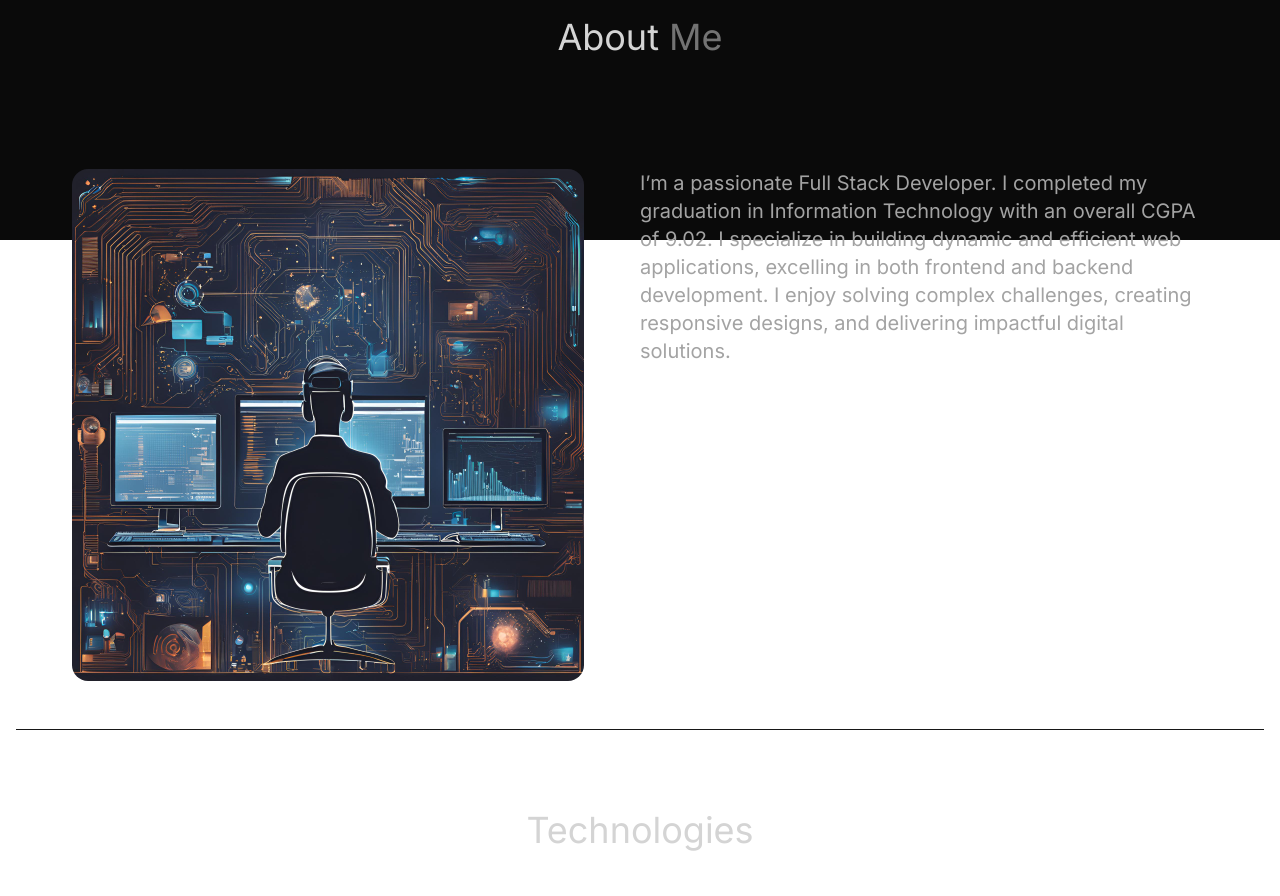
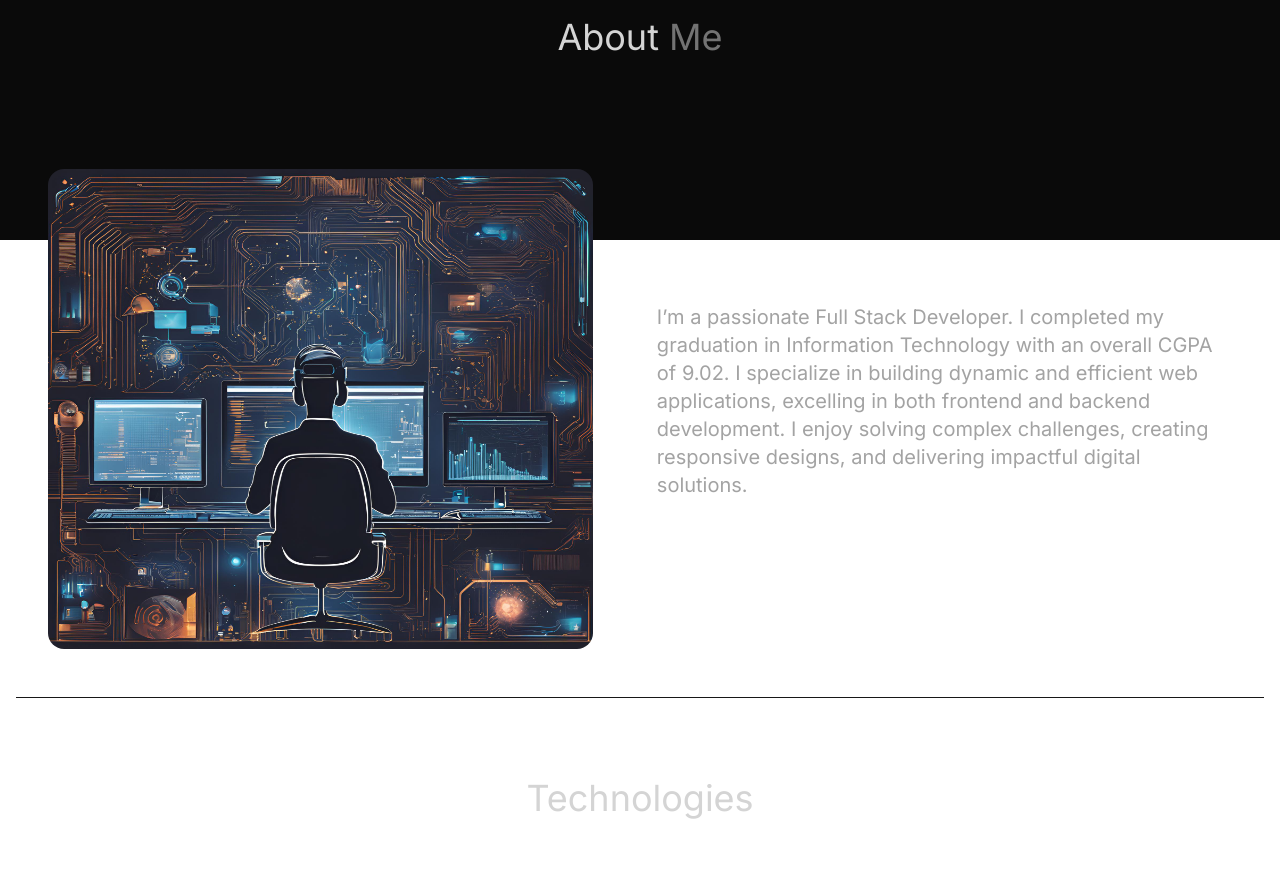
Before and after one commit to Prashant07Panwar/Portfolio, a React (Vite) app: page / in a window 1280 px wide. Shown: the part 560-1456 px from the top of the page. Built offline with nearby package versions, Linux system fonts and the light colour scheme.

Commit message:
Update About.jsx

```diff
--- a/src/components/About.jsx
+++ b/src/components/About.jsx
@@ -9,7 +9,7 @@ const About = () => {
         About
         <span className="text-neutral-500"> Me</span>
       </h2>
-      <div className="flex flex-wrap">
+      <div className="flex items-center gap-8">
         <motion.div
           whileInView={{ opacity: 1, x: 0 }}
           initial={{ opacity: 0, x: -100 }}
@@ -17,7 +17,7 @@ const About = () => {
           className="w-full lg:w-1/2 lg:p-8 "
         >
           <div className="flex items-center justify-center">
-            <img className="rounded-2xl h-[64vh]" src={aboutImg} alt="about image" />
+            <img className="rounded-2xl h-[60vh] w-[50vw]" src={aboutImg} alt="about image" />
           </div>
         </motion.div>
         <motion.div
```
